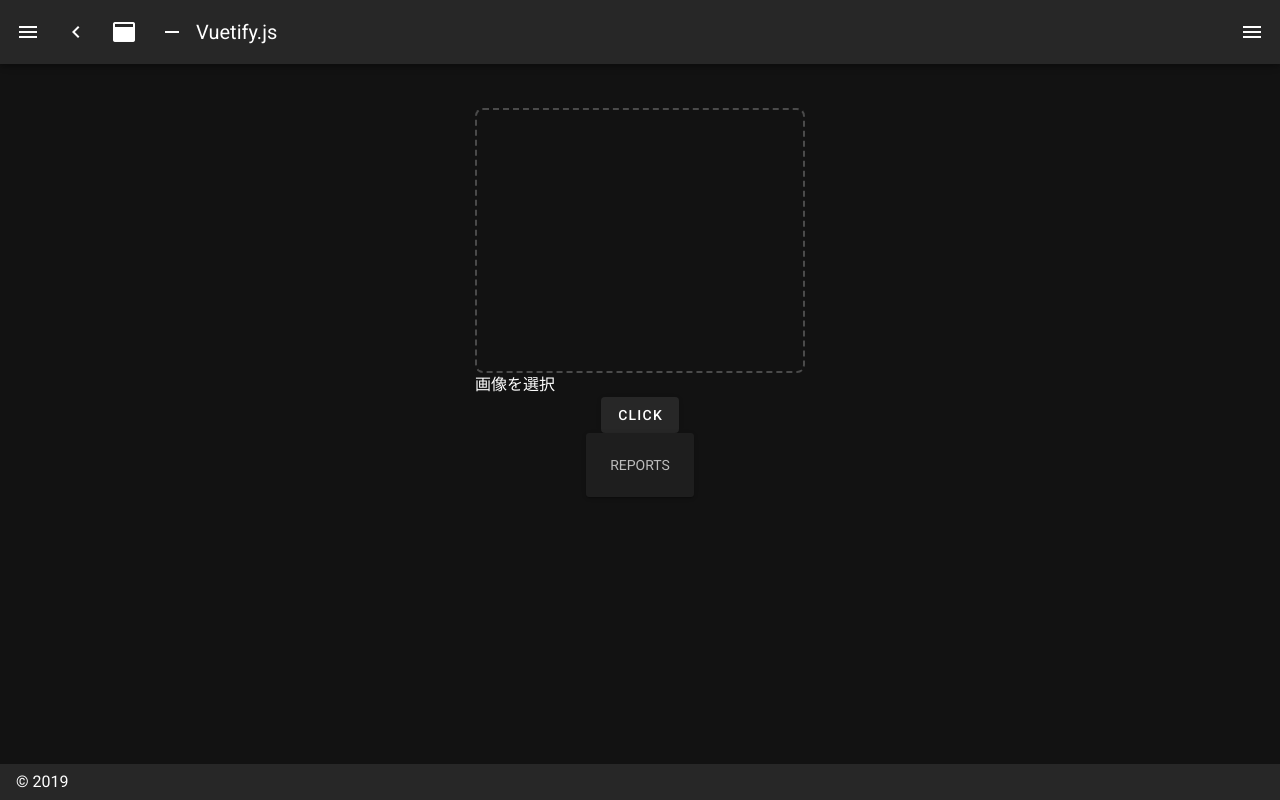
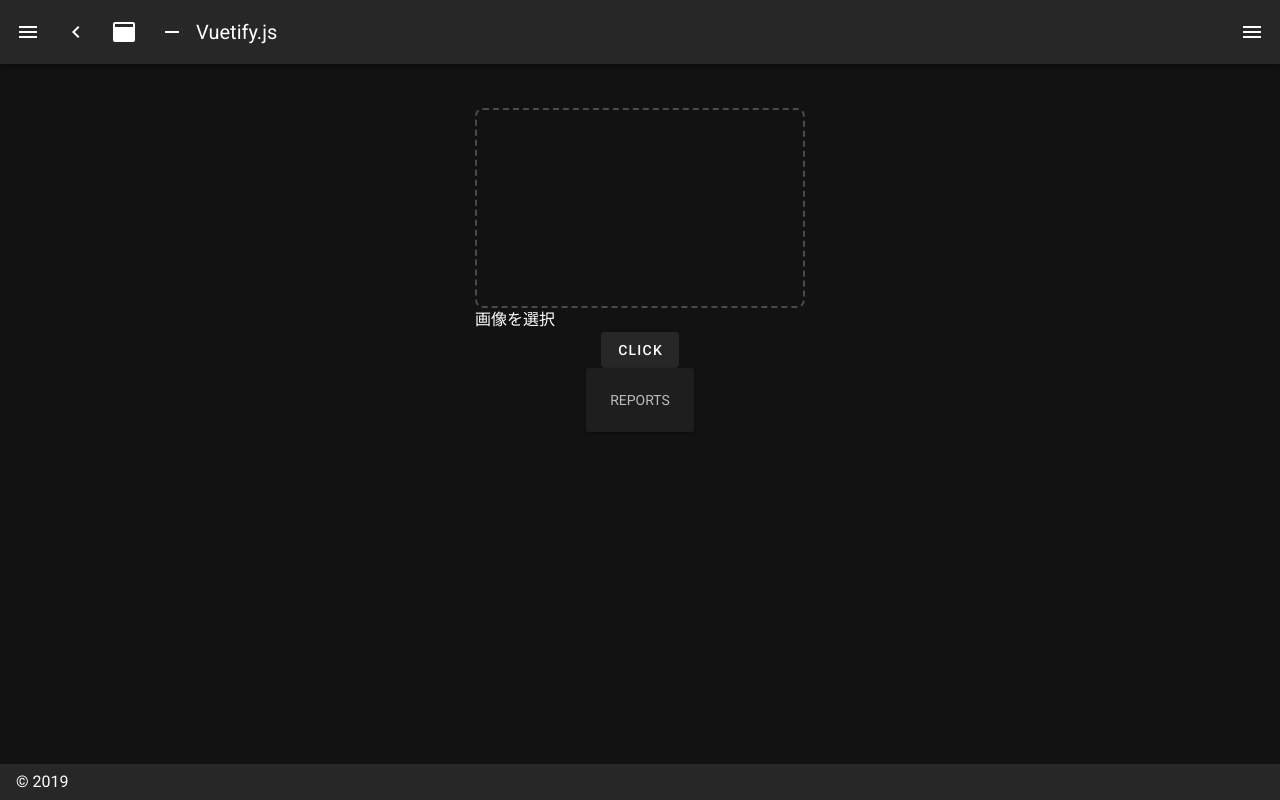
Before and after one commit to Kobayasidaigon/photo_detail, a Nuxt app: page / in a window 1280 px wide. Built offline with nearby package versions, Linux system fonts and the light colour scheme.

Commit message:
画像追加でボタン起動

```diff
--- a/pages/index.vue
+++ b/pages/index.vue
@@ -7,7 +7,7 @@
         <input type="file" id="hoge" @change="photo" style="display:none;" />
       </label>
     </v-flex>
-    <v-btn @click="check">click</v-btn>
+    <v-btn @click="check" v-bind:disabled="click">click</v-btn>
     <v-flex xs12 sm8 md6>
       <v-card max-width="500" class="mx-auto">
         <v-list rounded>
@@ -36,7 +36,8 @@ export default {
   data() {
     return {
       label: [],
-      local_photo: ""
+      local_photo: "",
+      click:false
     };
   },
   methods: {
@@ -81,13 +82,14 @@ export default {
         const img = document.getElementById("upload_prev");
         img.style.backgroundImage = "url(" + element.target.result + ")";
 
+        //base64の値取得
         var damy_photo_url = this.result
+        //いらない記述を削除
         self.local_photo = damy_photo_url.slice(23);
 
-        console.log(self.local_photo);
       };
-
       fileReader.readAsDataURL(file);
+      this.click=!this.click;
     }
   }
 };
@@ -96,7 +98,7 @@ export default {
 <style scoped>
 .upload {
   width: 330px;
-  height: 265px;
+  height: 200px;
   margin-top: 32px;
   border-radius: 8px;
   background: transparent;
```
